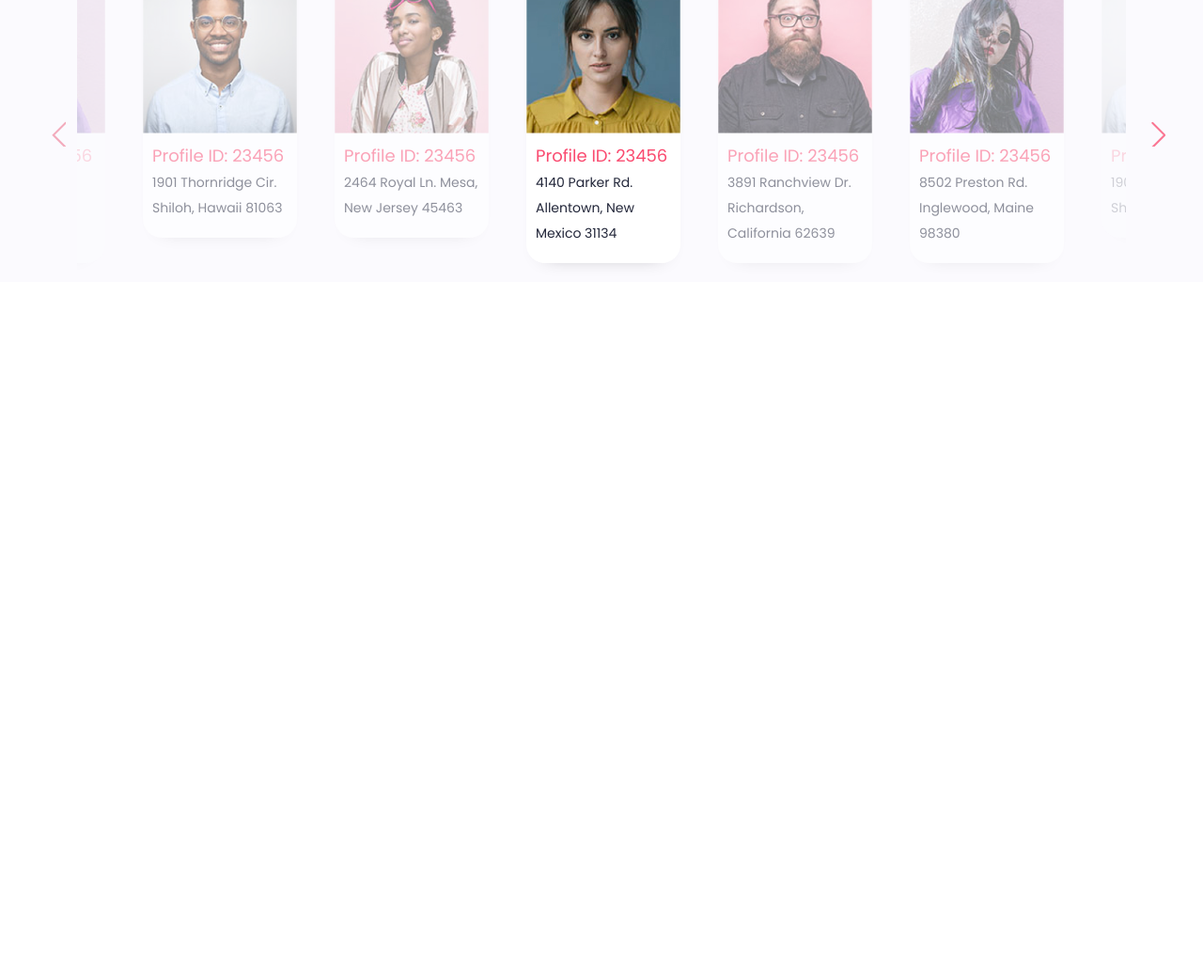
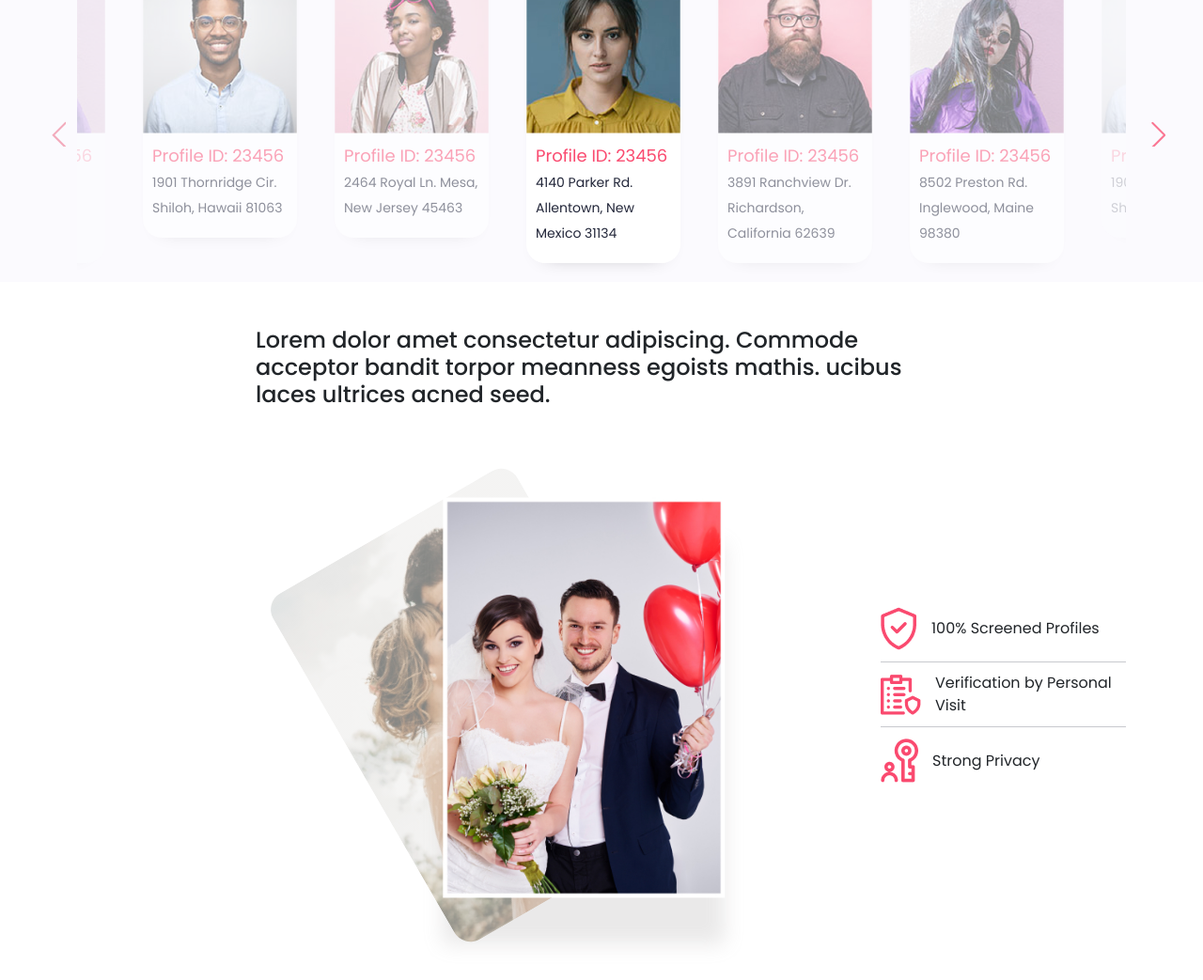
Before and after one commit to Rakibul-github/Real-Mate-Website-Template, a plain HTML site: page index.html in a window 1280 px wide. Shown: the part 1721-2764 px from the top of the page at 94% size. Before the commit the page ends 2021 px from the top, so only its background shows below. Drawn offline with Linux system fonts and the light colour scheme; a web font is replaced by a local one.

Commit message:
Added Secure Card Profile & content in Real Mate website template

```diff
--- a/assets/css/style.css
+++ b/assets/css/style.css
@@ -330,3 +330,45 @@ header .create-page form
     width: 15px;
     height: 27px;
 }
+
+/* profile secure section start */
+.profile-secure .profile-secure-img-box
+{
+    width: 300px;
+    height: 425px;
+    background: linear-gradient(rgba(255,255,255,.5),rgba(255,255,255, 0.5)), url(../images/profile-secure-1.jpg);
+    border-radius: 20px;
+    transform: rotate(-30deg);
+}
+.profile-secure .profile-secure-img-box img
+{
+    width: 100%;
+    display: block;
+    object-fit: cover;
+    transform: translate(80px, -50px);
+    rotate: 30deg;
+    box-shadow: 0px 50px 20px rgba(151, 143, 143, .2);
+}
+.profile-secure .card-content ul
+{
+    margin-left: 0px ;
+    padding-left: 0px;
+}
+.profile-secure .card-content ul li
+{
+    list-style: none;
+    justify-content: start;
+    align-items: center;
+    margin: 2px 0;
+    padding: 10px 0;
+}
+.profile-secure .card-content ul li i
+{
+    margin-right: 15px;
+}
+.profile-secure .card-content ul li:nth-child(2)
+{
+    border-top: 1px solid rgba(35, 39, 58, 0.247);
+    border-bottom: 1px solid rgba(35, 39, 58, 0.247);
+}
+/* profile secure section end */
--- a/index.html
+++ b/index.html
@@ -320,6 +320,61 @@
     </section>
     <!-- featured profile section end -->
 
+    <!-- Profile secure section start -->
+    <section class="profile-secure my-5">
+        <section class="container">
+            <div class="row">
+                <div class="col-8 offset-2">
+                    <div class="profile-secure-content mb-5 pb-5">
+                        <h4 class="h4">
+                            Lorem dolor amet consectetur adipiscing. Commode acceptor bandit torpor meanness egoists mathis. ucibus laces ultrices acned seed.
+                        </h4>
+                    </div>
+                </div>
+            </div>
+            <div class="row">
+                <div class="col-md-6 offset-3">
+                    <div class="profile-secure-img-box pt-5">
+                        <img src="assets/images/profile-secure.jpg" alt="Profile Image">
+                    </div>
+                </div>
+                <div class="col-md-3">
+                    <div class="card-content mt-5 pt-5">
+                        <ul>
+                            <li class="d-flex">
+                                <i>
+                                    <img src="assets/images/Icon/Group-17.png" alt="Icon">
+                                </i>
+                                <span>
+                                    100% Screened
+                                    Profiles
+                                </span>
+                            </li>
+                            <li class="d-flex">
+                                <i>
+                                    <img src="assets/images/Icon/Group-18.png" alt="Icon">
+                                </i>
+                                <span>
+                                    Verification by Personal
+                                    Visit
+                                </span>
+                            </li>
+                            <li class="d-flex">
+                                <i>
+                                    <img src="assets/images/Icon/Group-19.png" alt="Icon">
+                                </i>
+                                <span>
+                                    Strong Privacy
+                                </span>
+                            </li>
+                        </ul>
+                    </div>
+                </div>
+            </div>
+        </section>
+    </section>
+    <!-- Profile secure section end -->
+
 <!-- bootstrap js link -->
 <script src="assets/js/bootstrap.bundle.js" type="text/javascript"></script>
 <!-- jquery plug in code -->
```
Also changed, not shown: assets/images/Icon/Group-17.png (added), assets/images/Icon/Group-18.png (added), assets/images/Icon/Group-19.png (added), assets/images/profile-secure-1.jpg (added), assets/images/profile-secure.jpg (added).
